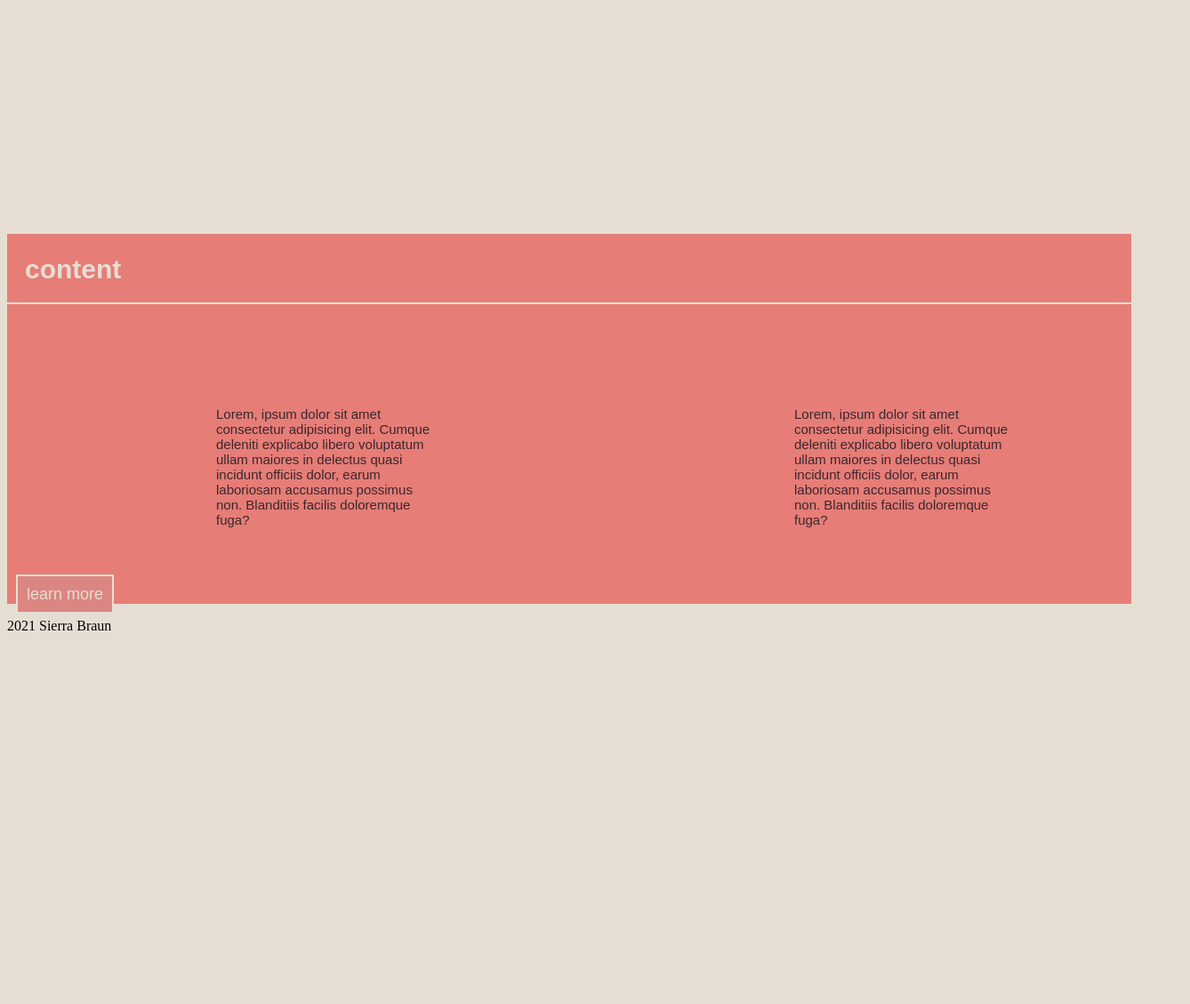
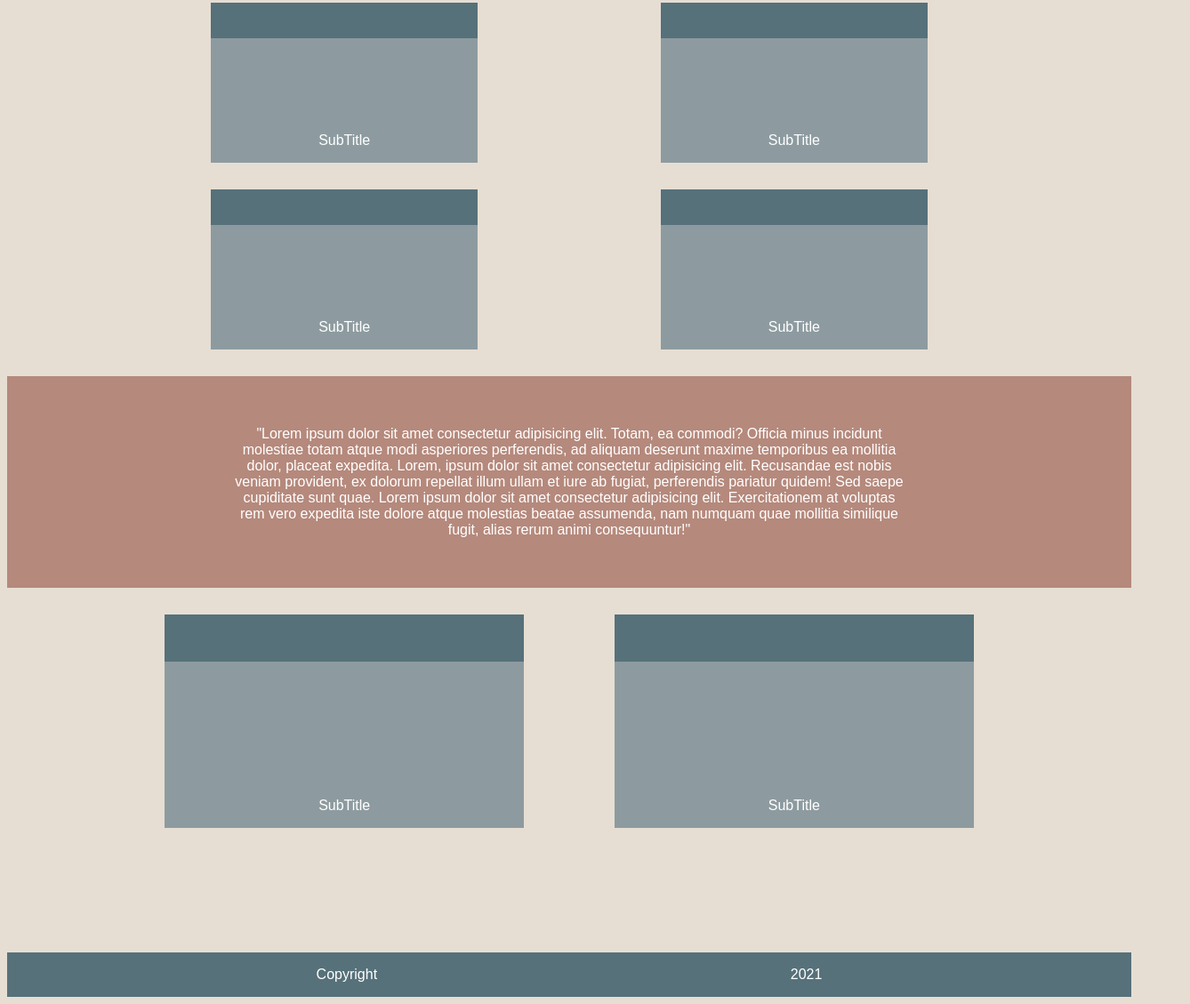
Before and after one commit to siebraun/multiPage, a plain HTML site: page index.html in a window 1280 px wide. Shown: the part 387-1516 px from the top of the page at 89% size, 1338 px wide, since content can reach past the window. Before the commit the page ends 1116 px from the top, so only its background shows below. Drawn offline with Linux system fonts and the light colour scheme; a web font is replaced by a local one.

Commit message:
flex box

```diff
--- a/css/styles.css
+++ b/css/styles.css
@@ -3,14 +3,15 @@ html {
 }
 
 nav {
-  height: 80px;
+  height: 60px;
   width: 100%;
   position: fixed;
   top: 0;
-  border-bottom: 2px solid #e67d77;
   background-color: #e6ded3;
   display: flex;
   align-items: center;
+  justify-content: right;
+  z-index: 1;
 }
 
 nav a {
@@ -18,111 +19,101 @@ nav a {
   color: #e67d77;
   font-family: Arial, Helvetica, sans-serif;
   font-size: 18px;
-  margin-left: 30px;
+  margin-right: 50px;
 }
 
-.home-title {
-  margin-top: 300px;
-  height: 200px;
-  width: 100%;
+p {
+  font-family: Arial, Helvetica, sans-serif;
+  font-size: 20;
+  color: white;
 }
 
-.home-title p {
-  font-family: tuppence, serif;
-  font-weight: 400;
-  font-style: normal;
-  font-size: 50px;
-  color: #e67d77;
-  margin-left: 10px;
-  padding-top: 15px;
+.hero-wrapper {
+  width: 100%;
+  height: 300px;
+  background-image: url(../imgs/header.jpg);
+  background-repeat: no-repeat;
+  background-size: cover;
+  background-position: center;
+  margin-top: 60px;
+  display: flex;
+  justify-content: space-around;
+  align-items: center;
 }
 
-.home {
-  background-color: #e67d77;
-  min-height: 400px;
-  margin-top: 150px;
-}
-
-.content-title {
-  border-bottom: 2px solid #e6ded3;
+.hero-wrapper h1 {
   font-family: Arial, Helvetica, sans-serif;
-  font-size: 15px;
-  color: #e6ded3;
-  padding-top: 3px;
-  padding-left: 20px;
+  font-size: 50px;
+  color: white;
 }
 
 .content-wrapper {
-  width: 1300px;
-  margin-top: 100px;
-  margin-left: 30px;
+  width: 80%;
+  margin: 30px auto 0px auto;
   display: flex;
   justify-content: space-around;
 }
 
-.content-block {
-  width: 250px;
-  min-height: 150px;
-  margin-left: 20px;
-  margin-right: 10px;
-
-  background-size: cover;
+.small-content {
+  width: 300px;
+  height: 180px;
+  margin-bottom: 30px;
+  position: relative;
 }
 
-.content-block p {
-  font-family: Arial, Helvetica, sans-serif;
-  font-size: 15px;
-  color: #3b262e;
+.big-content {
+  width: 40%;
+  height: 240px;
+  margin-bottom: 140px;
+  position: relative;
 }
 
-.learn-more {
-  margin-left: 10px;
-  margin-top: 50px;
+.top-stripe {
+  height: 22%;
+  background-color: #56717a;
 }
 
-.learn-more a {
-  border: 2px solid #e6ded3;
-  background-color: #db8682;
-  padding: 10px;
-  text-decoration: none;
-  color: #e6ded3;
-  font-family: Arial, Helvetica, sans-serif;
-  font-size: 18px;
+.bottom-box {
+  height: 78%;
+  background-color: #8d9ba0;
+  display: flex;
+  justify-content: space-around;
 }
 
-/* about spage styling */
-#content1 {
-  width: 250px;
-  height: 150px;
-  background-size: cover;
-  background-image: url(/imgs/30490c12322d730b1675bfe4e8e85951.jpg);
+.bottom-box p {
+  position: absolute;
+  bottom: 0;
+  width: fit-content;
 }
 
-#content2 {
-  width: 250px;
-  height: 150px;
-  background-size: cover;
-  background-image: url(/imgs/345224c30506781f8d7ace83fe23a48a.jpg);
+.middle-content {
+  width: 100%;
+  height: fit-content;
+  background-color: #b5897c;
+  display: flex;
+  justify-content: space-around;
 }
 
-#content3 {
-  width: 250px;
-  height: 150px;
-  background-size: cover;
-  background-image: url(/imgs/6137b05bb20ac3e972d0015b0d97a866.jpg);
+.middle-content p {
+  width: 60%;
+  padding: 40px;
+  text-align: center;
 }
 
-#content4 {
-  width: 250px;
-  height: 150px;
-  background-size: cover;
-  background-image: url(/imgs/83150964330f9f1fae5a4f9a292cd876.jpg);
-}
 /* footer styling */
 
 footer {
+  width: 100%;
   position: relative;
   bottom: 0;
+  background-color: #56717a;
+}
+
+.footer-text {
+  width: 45%;
+  margin: 0 auto;
+  display: flex;
+  justify-content: space-between;
 }
 
 /* responsive styling */
--- a/index.html
+++ b/index.html
@@ -11,42 +11,85 @@
   </head>
   <body>
     <nav>
-      <a href="index.html">home</a>
-      <a href="about.html">about</a>
+      <a href="index.html">Home</a>
+      <a href="#">About</a>
+      <a href="#">Contact</a>
     </nav>
 
-    <div class="home-title"><p>WELCOME TO THIS COOL WEBSITE</p></div>
-
-    <div class="home">
-      <div class="content-title">
-        <h1>content</h1>
+    <div class="wrapper">
+      <div class="hero-wrapper">
+        <h1>Home Splash</h1>
       </div>
 
       <div class="content-wrapper">
-        <div class="content-block">
-          <p>
-            Lorem, ipsum dolor sit amet consectetur adipisicing elit. Cumque
-            deleniti explicabo libero voluptatum ullam maiores in delectus quasi
-            incidunt officiis dolor, earum laboriosam accusamus possimus non.
-            Blanditiis facilis doloremque fuga?
-          </p>
+        <div class="top-row">
+          <div class="small-content">
+            <div class="top-stripe"></div>
+            <div class="bottom-box">
+              <p>SubTitle</p>
+            </div>
+          </div>
+          <div class="small-content">
+            <div class="top-stripe"></div>
+            <div class="bottom-box">
+              <p>SubTitle</p>
+            </div>
+          </div>
         </div>
 
-        <div class="content-block">
-          <p>
-            Lorem, ipsum dolor sit amet consectetur adipisicing elit. Cumque
-            deleniti explicabo libero voluptatum ullam maiores in delectus quasi
-            incidunt officiis dolor, earum laboriosam accusamus possimus non.
-            Blanditiis facilis doloremque fuga?
-          </p>
+        <div class="bottom-row">
+          <div class="small-content">
+            <div class="top-stripe"></div>
+            <div class="bottom-box">
+              <p>SubTitle</p>
+            </div>
+          </div>
+          <div class="small-content">
+            <div class="top-stripe"></div>
+            <div class="bottom-box">
+              <p>SubTitle</p>
+            </div>
+          </div>
         </div>
       </div>
 
-      <div class="learn-more"><a href="about.html">learn more</a></div>
+      <div class="middle-content">
+        <p>
+          "Lorem ipsum dolor sit amet consectetur adipisicing elit. Totam, ea
+          commodi? Officia minus incidunt molestiae totam atque modi asperiores
+          perferendis, ad aliquam deserunt maxime temporibus ea mollitia dolor,
+          placeat expedita. Lorem, ipsum dolor sit amet consectetur adipisicing
+          elit. Recusandae est nobis veniam provident, ex dolorum repellat illum
+          ullam et iure ab fugiat, perferendis pariatur quidem! Sed saepe
+          cupiditate sunt quae. Lorem ipsum dolor sit amet consectetur
+          adipisicing elit. Exercitationem at voluptas rem vero expedita iste
+          dolore atque molestias beatae assumenda, nam numquam quae mollitia
+          similique fugit, alias rerum animi consequuntur!"
+        </p>
+      </div>
+
+      <div class="content-wrapper">
+        <div class="big-content">
+          <div class="top-stripe"></div>
+          <div class="bottom-box">
+            <p>SubTitle</p>
+          </div>
+        </div>
+
+        <div class="big-content">
+          <div class="top-stripe"></div>
+          <div class="bottom-box">
+            <p>SubTitle</p>
+          </div>
+        </div>
+      </div>
     </div>
 
     <footer>
-      <p>2021 Sierra Braun</p>
+      <div class="footer-text">
+        <p>Copyright</p>
+        <p>2021</p>
+      </div>
     </footer>
   </body>
 </html>
```
Also changed, not shown: about.html (deleted, +0 -55 lines), imgs/header.jpg (added).
